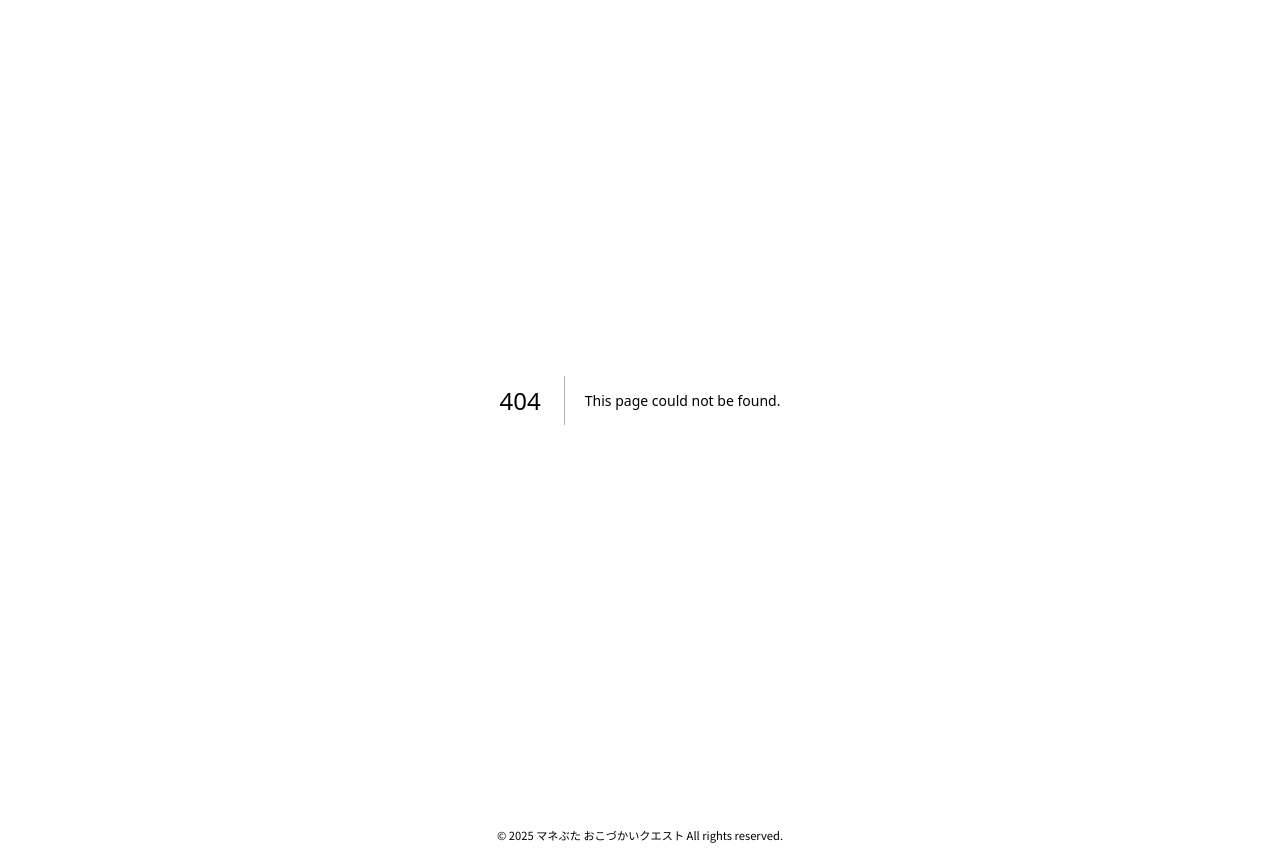
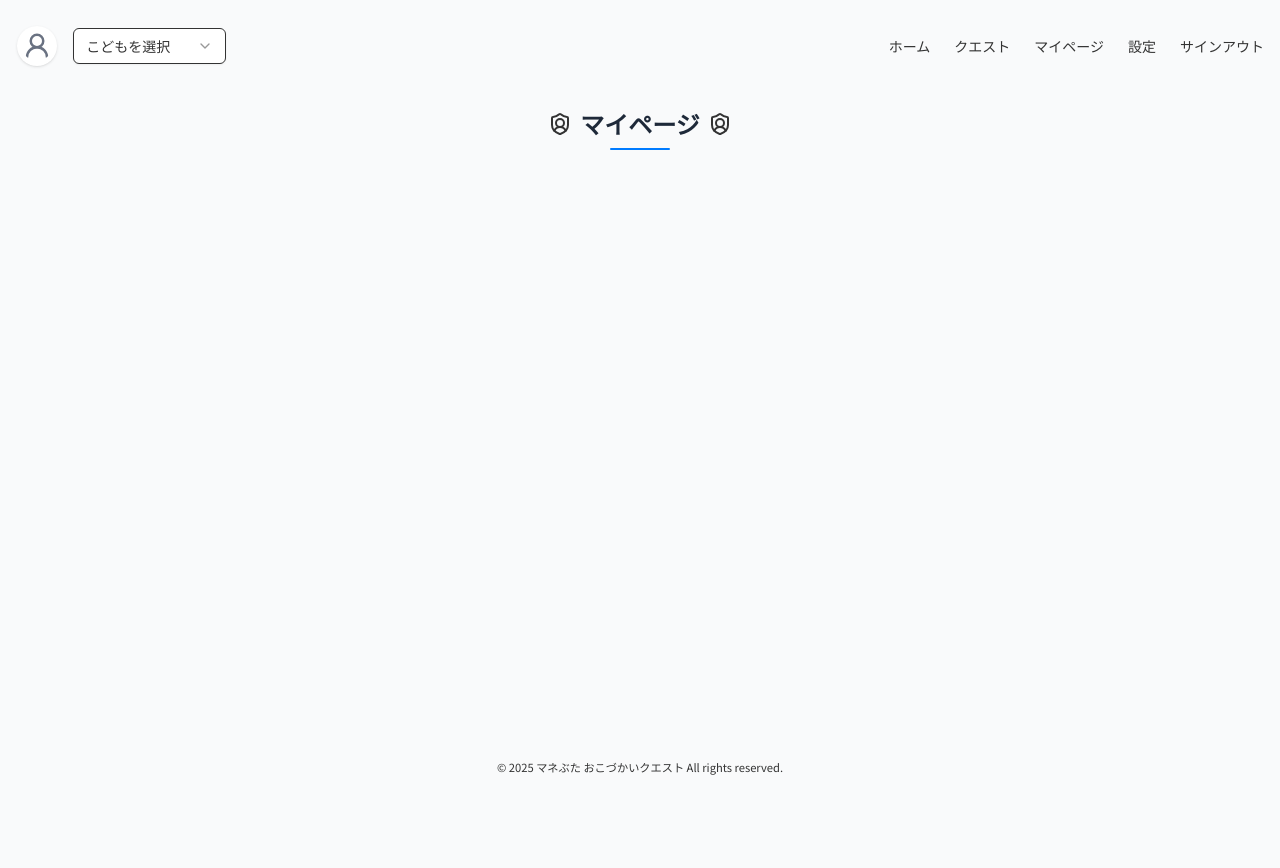
Before and after one commit to ida-rie/original-app-moneybuta, a Next.js app: page /mypage in a window 1280 px wide. Before the commit this address had no page. After the commit the page ends 800 px from the top, so only its background shows below. Built offline with nearby package versions, Linux system fonts and the light colour scheme.

Commit message:
見出し作成

```diff
--- /dev/null
+++ b/app/(home)/mypage/page.tsx
@@ -0,0 +1,14 @@
+import React from 'react';
+import { ShieldUser } from 'lucide-react';
+import MainTitle from '@/components/layout/header/headline/MainTitle';
+
+const MyPage = () => {
+	return (
+		<>
+			{/* 見出し */}
+			<MainTitle title="マイページ" icon={ShieldUser} />
+		</>
+	);
+};
+
+export default MyPage;
--- /dev/null
+++ b/app/(home)/settings/page.tsx
@@ -0,0 +1,14 @@
+import React from 'react';
+import { Settings } from 'lucide-react';
+import MainTitle from '@/components/layout/header/headline/MainTitle';
+
+const Setting = () => {
+	return (
+		<>
+			{/* 見出し */}
+			<MainTitle title="各種設定" icon={Settings} />
+		</>
+	);
+};
+
+export default Setting;
--- a/components/layout/header/headline/MainTitle.tsx
+++ b/components/layout/header/headline/MainTitle.tsx
@@ -14,7 +14,7 @@ const MainTitle = ({ title, icon: Icon }: MainTitleProps) => {
 				<h2 className="text-2xl font-bold text-center text-gray-800">{title}</h2>
 				<Icon size={24} />
 			</div>
-			<div className="mt-2 w-20 h-0.5 bg-[var(--color-brand)] rounded-full" />
+			<div className="mt-2 w-15 h-0.5 bg-[var(--color-brand)] rounded-full" />
 		</div>
 	);
 };
```
